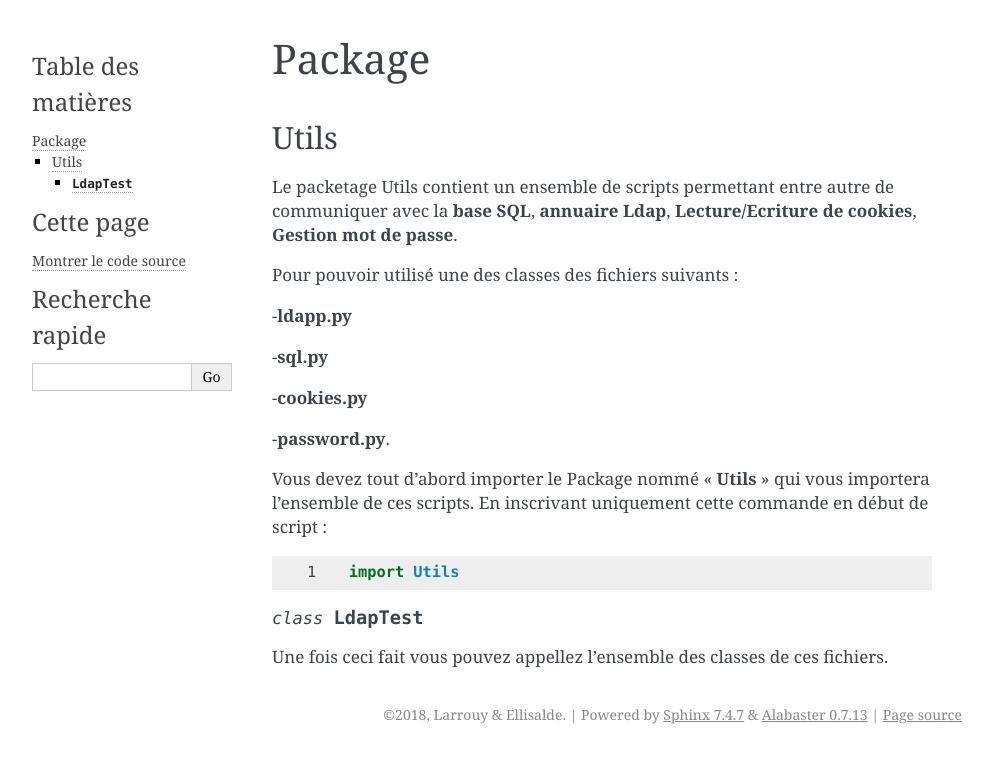
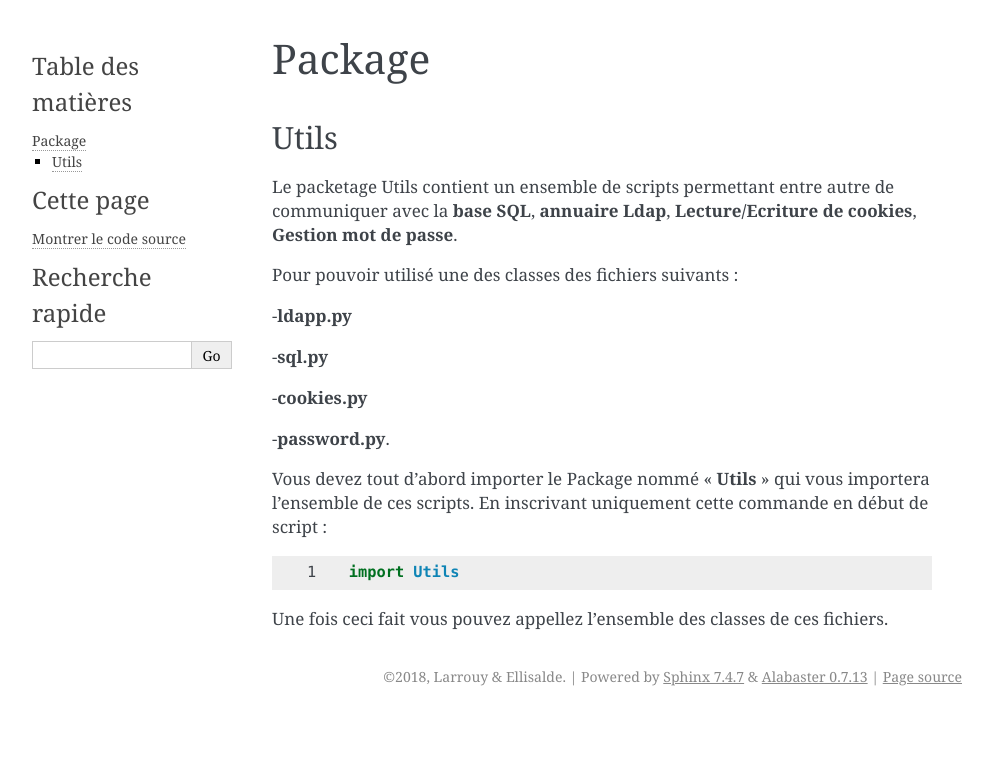
Before and after one commit to soldatroket/ProjetHacking, a Sphinx documentation site: the page built from Documentation/autoDoc.rst, in a window 1280 px wide. Shown: the top 763 px of the page, without its empty margins (148-1141 px from the left). Built offline with Sphinx 7.4.7, drawn with Linux system fonts in a browser that asks for light colours.

Commit message:
Update autoDoc.rst

```diff
--- a/Documentation/autoDoc.rst
+++ b/Documentation/autoDoc.rst
@@ -26,6 +26,4 @@ Vous devez tout d’abord importer le Package nommé « **Utils** » qui vous im
 
       import Utils
 
-.. class:: LdapTest
-
 Une fois ceci fait vous pouvez appellez l'ensemble des classes de ces fichiers.
```
